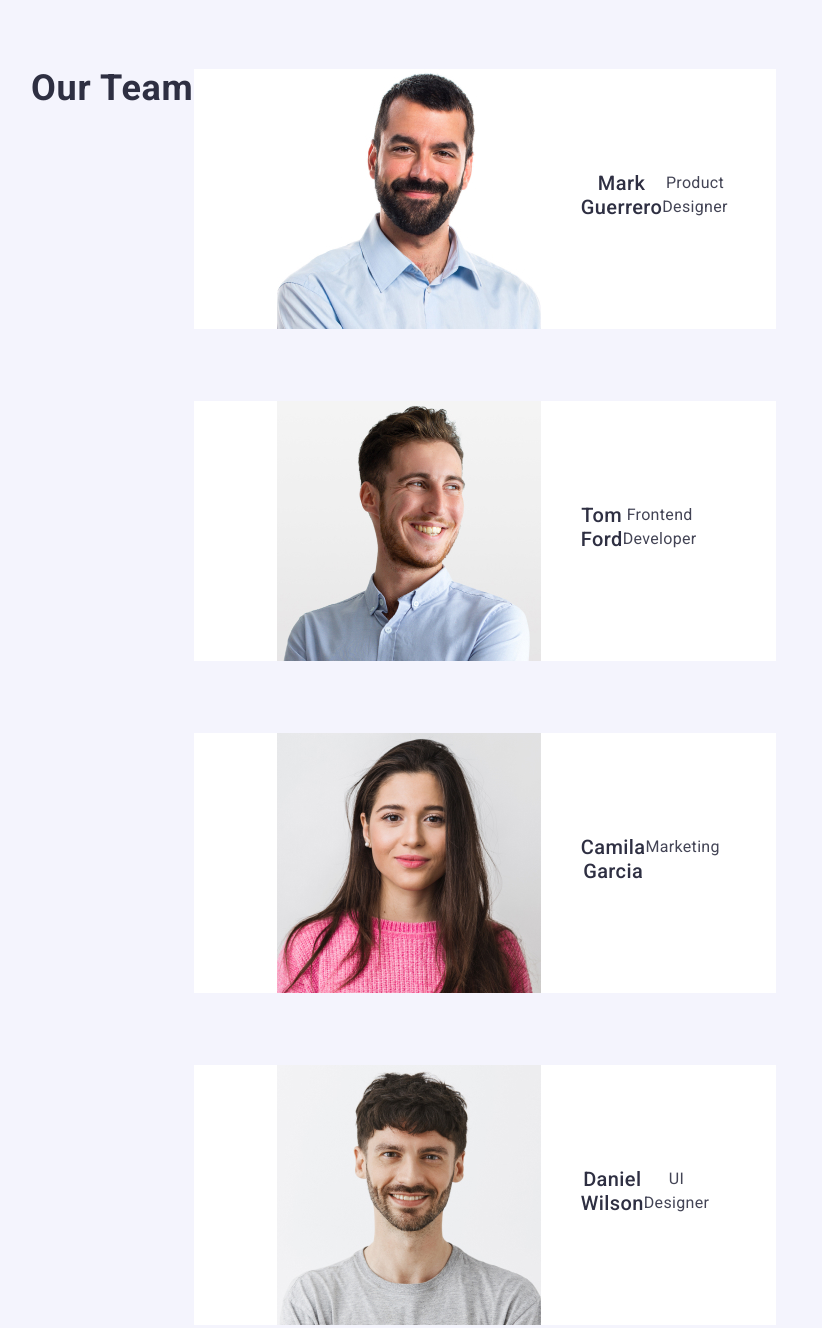
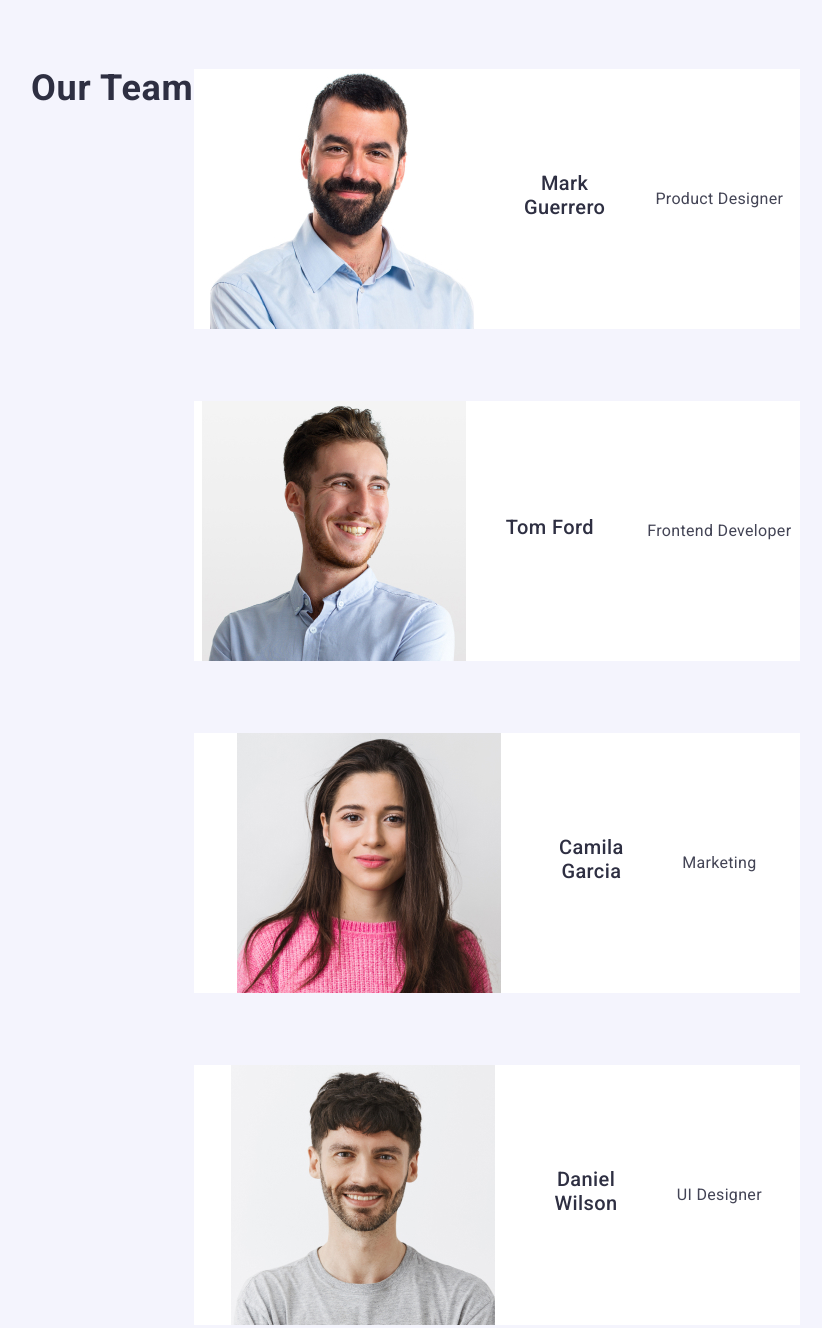
Before and after one commit to Viktor1907/goit-markup-hw-03, a plain HTML site: page index.html in a window 1280 px wide. Shown: the part 1820-3148 px from the top of the page, without its empty margins (45-867 px from the left). Drawn offline with nearby package versions, Linux system fonts and the light colour scheme.

Commit message:
sectio-4

```diff
--- a/css/styles.css
+++ b/css/styles.css
@@ -373,7 +373,7 @@ color: var(--primary-text-color);
     margin-bottom: 72px;
 }
 
-.second-title.team {
+.team-item {
     font-weight: 500;
     font-size: 20px;
     line-height: 1.2;
@@ -398,6 +398,7 @@ color: var(--primary-text-color);
     border-radius: 0px 0px 4px 4px;
     display: flex;
     gap: 24px;
+    margin-bottom: 8px;
     }
 
 .sectio-team {
@@ -405,6 +406,7 @@ color: var(--primary-text-color);
 }
 
 .team-name {
+    text-align: center;
     padding: 32px 16px 32px;
     display: flex;
     width: calc((100% - 72px) / 4);
--- a/index.html
+++ b/index.html
@@ -6,13 +6,12 @@
     <meta http-equiv="X-UA-Compatible" content="IE=edge">
     <meta name="viewport" content="width=device-width, initial-scale=1.0">
     <title>Your Business</title>
+    <link href="https://fonts.googleapis.com" rel="preconnect" />
+    <link href="https://fonts.gstatic.com" rel="preconnect" crossorigin />
+    <link href="https://fonts.googleapis.com/css2?family=Raleway:wght@800&family=Roboto:wght@400;500;700&display=swap"
+        rel="stylesheet" />
     <link rel="stylesheet"
         href="https://cdnjs.cloudflare.com/ajax/libs/modern-normalize/1.0.0/modern-normalize.min.css" />
-    <link rel="preconnect" href="https://fonts.googleapis.com">
-    <link rel="preconnect" href="https://fonts.gstatic.com" crossorigin>
-    <link
-        href="https://fonts.googleapis.com/css2?family=Raleway:wght@800&ampfamily=Roboto:wght@400;500;700&ampdisplay=swap"
-        rel="stylesheet">
     <link rel="stylesheet" href="./css/styles.css" />
 </head>
 
@@ -113,7 +112,9 @@
                     <li class="compoid list">
                         <img src="./images/gallery1.jpg" alt="Guerrero" width="264" height="260" />
                         <div class="team-name">
-                            <h3 class="second-title team">Mark Guerrero</h3>
+                            <h3 class="team-item">Mark Guerrero</h3>
+                        </div>
+                        <div class="team-post">
                             <p class="team-post">Product Designer</p>
                         </div>
                     </li>
@@ -121,7 +122,9 @@
                     <li class="compoid list">
                         <img src="./images/gallery2.jpg" alt="Ford" width="264" height="260" />
                         <div class="team-name">
-                            <h3 class="second-title team">Tom Ford</h3>
+                            <h3 class="team-item">Tom Ford</h3>
+                        </div>
+                        <div class="team-post">
                             <p class="team-post">Frontend Developer</p>
                         </div>
                     </li>
@@ -129,15 +132,18 @@
                     <li class="compoid list">
                         <img src="./images/gallery3.jpg" alt="Garcia" width="264" height="260" />
                         <div class="team-name">
-                            <h3 class="second-title team">Camila Garcia</h3>
+                            <h3 class="team-item">Camila Garcia</h3>
+                        </div>
+                        <din class="team-post">
                             <p class="team-post">Marketing</p>
-                        </div>
                     </li>
                     <!--Daniel Wilson-->
                     <li class="compoid list">
                         <img src="./images/gallery4.jpg" alt="Wilson" width="264" height="260" />
                         <div class="team-name">
-                            <h3 class="second-title team">Daniel Wilson</h3>
+                            <h3 class="team-item">Daniel Wilson</h3>
+                        </div>
+                        <div class="team-post">
                             <p class="team-post">UI Designer</p>
                         </div>
                     </li>
```
Also changed, not shown: portfolio.html (+4 -5 lines).
